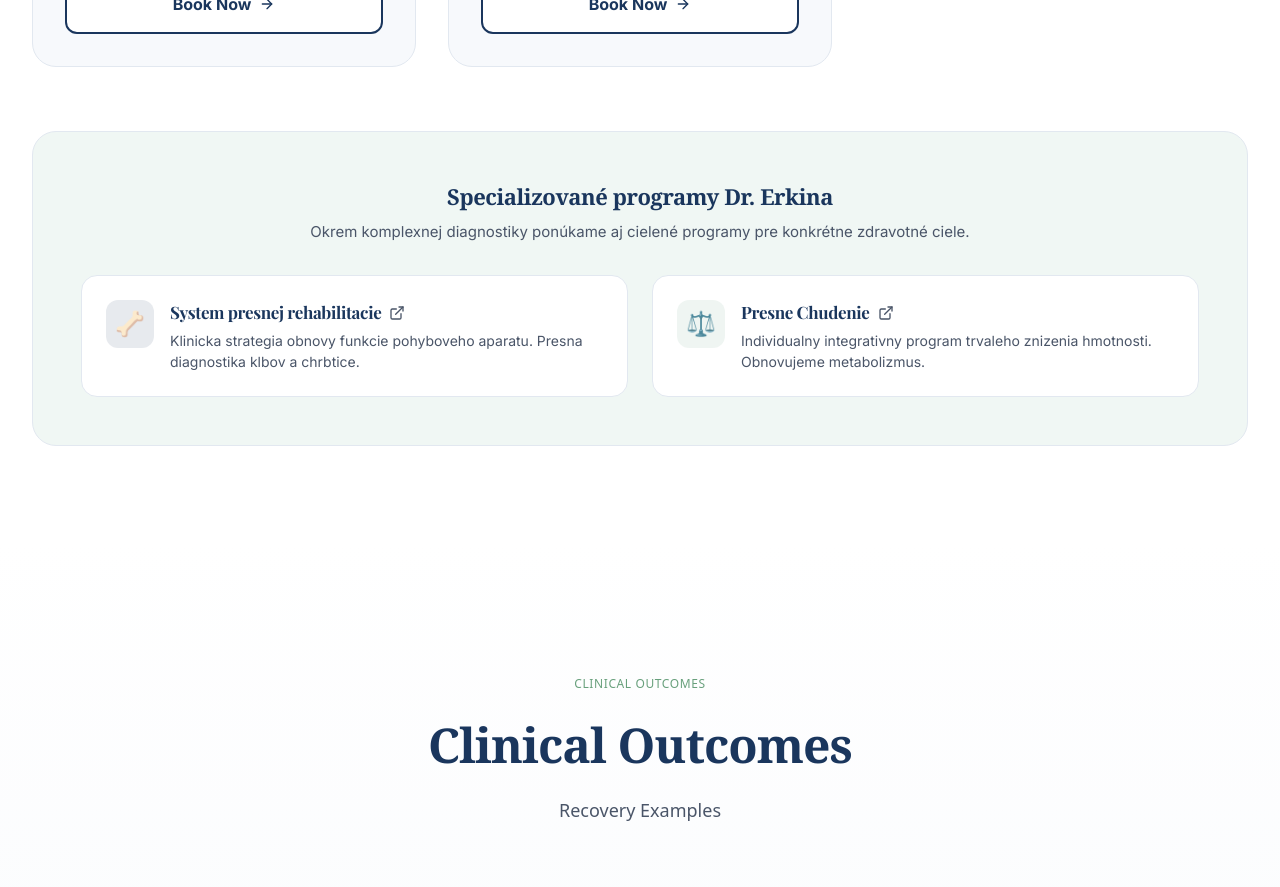
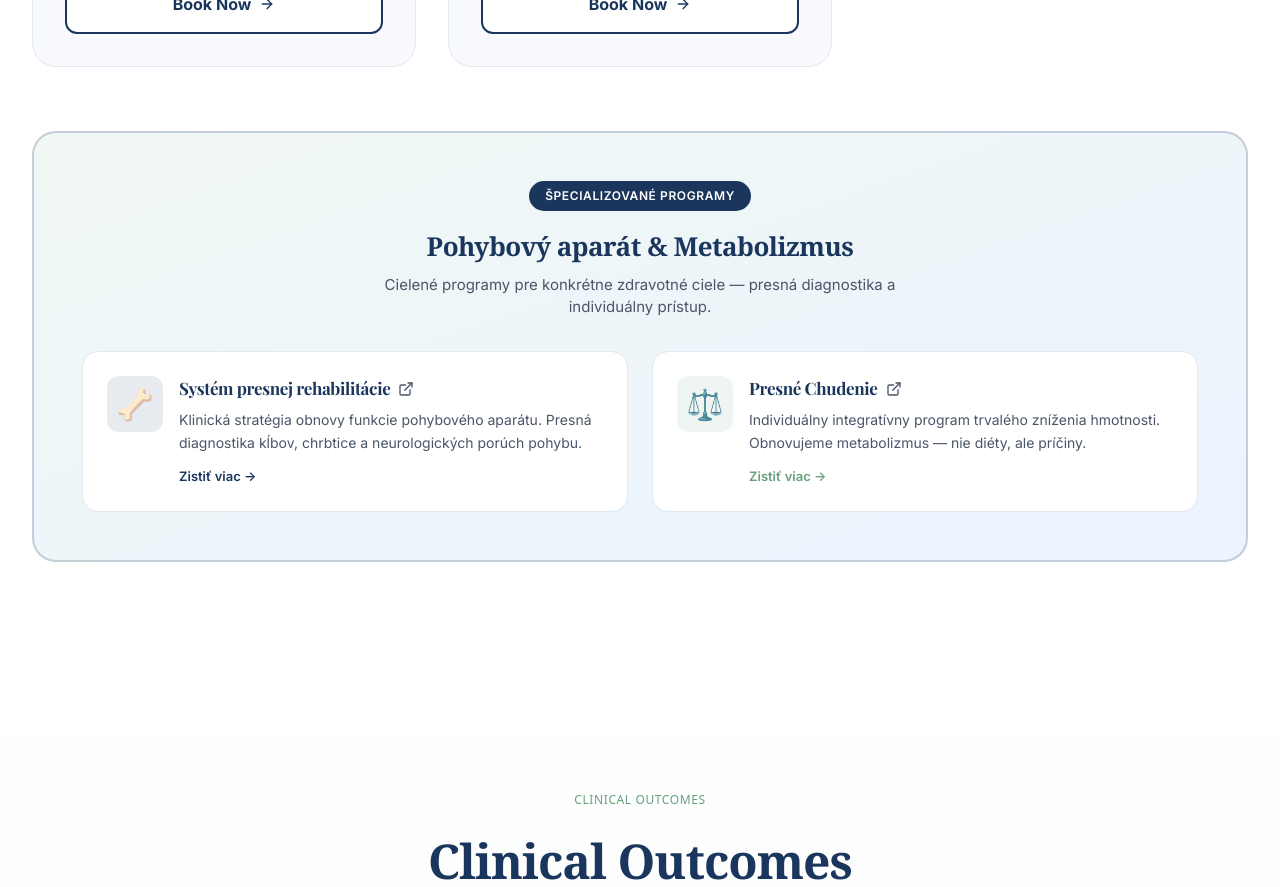
Before and after one commit to ErkinDoc/wenbnew, a React (Vite) app: page / in a window 1280 px wide. Shown: the part 3240-4127 px from the top of the page. Built offline with nearby package versions, Linux system fonts and the light colour scheme.

Commit message:
Refactor Services section with new styles and content
Updated styling and content for the Services section, including new gradient backgrounds and translated text for service titles and descriptions.

```diff
--- a/src/sections/Services.tsx
+++ b/src/sections/Services.tsx
@@ -64,14 +64,20 @@ export function Services({ onAssessmentClick }: ServicesProps) {
           whileInView={{ opacity: 1, y: 0 }}
           viewport={{ once: true }}
           transition={{ delay: 0.3 }}
-          className="mt-16 rounded-3xl border border-[#E2E8F0] bg-[#F0F7F4] p-8 md:p-12"
+          className="mt-16 rounded-3xl border-2 border-[#1A365D]/20 bg-gradient-to-br from-[#F0F7F4] to-[#EBF4FF] p-8 md:p-12"
         >
-          <h3 className="text-[22px] font-serif font-bold text-[#1A365D] mb-2 text-center">
-            Specializované programy Dr. Erkina
-          </h3>
-          <p className="text-[#4A5568] text-center mb-8 text-[15px]">
-            Okrem komplexnej diagnostiky ponúkame aj cielené programy pre konkrétne zdravotné ciele.
-          </p>
+          <div className="text-center mb-8">
+            <span className="inline-block bg-[#1A365D] text-white text-[12px] font-semibold uppercase tracking-wider px-4 py-1.5 rounded-full mb-4">
+              {t('services.specializedBadge')}
+            </span>
+            <h3 className="text-[26px] font-serif font-bold text-[#1A365D] mb-2">
+              {t('services.specializedTitle')}
+            </h3>
+            <p className="text-[#4A5568] text-[15px] max-w-xl mx-auto">
+              {t('services.specializedSubtitle')}
+            </p>
+          </div>
+
           <div className="grid grid-cols-1 md:grid-cols-2 gap-6">
             <a
               href="https://rehabilitation-seven.vercel.app/"
@@ -79,17 +85,22 @@ export function Services({ onAssessmentClick }: ServicesProps) {
               rel="noopener noreferrer"
               className="flex items-start gap-4 p-6 bg-white rounded-2xl border border-[#E2E8F0] hover:shadow-lg hover:border-[#1A365D] transition-all group"
             >
-              <div className="flex-shrink-0 w-12 h-12 rounded-xl bg-[#1A365D]/10 flex items-center justify-center">
-                <span className="text-2xl">🦴</span>
+              <div className="flex-shrink-0 w-14 h-14 rounded-xl bg-[#1A365D]/10 flex items-center justify-center text-3xl">
+                🦴
               </div>
               <div className="flex-1">
-                <div className="flex items-center gap-2 mb-1">
-                  <h4 className="text-[17px] font-bold text-[#1A365D]">System presnej rehabilitacie</h4>
-                  <ExternalLink className="w-4 h-4 text-[#4A5568] group-hover:text-[#1A365D]" />
+                <div className="flex items-center gap-2 mb-2">
+                  <h4 className="text-[17px] font-bold text-[#1A365D]">
+                    {t('services.rehab.title')}
+                  </h4>
+                  <ExternalLink className="w-4 h-4 text-[#4A5568] group-hover:text-[#1A365D] flex-shrink-0" />
                 </div>
-                <p className="text-[14px] text-[#4A5568]">
-                  Klinicka strategia obnovy funkcie pohyboveho aparatu. Presna diagnostika klbov a chrbtice.
+                <p className="text-[14px] text-[#4A5568] leading-relaxed">
+                  {t('services.rehab.description')}
                 </p>
+                <span className="inline-block mt-3 text-[13px] font-semibold text-[#1A365D] group-hover:underline">
+                  {t('services.learnMore')} →
+                </span>
               </div>
             </a>
 
@@ -97,24 +108,28 @@ export function Services({ onAssessmentClick }: ServicesProps) {
               href="https://v0-presne-chudenie-website.vercel.app/"
               target="_blank"
               rel="noopener noreferrer"
-              className="flex items-start gap-4 p-6 bg-white rounded-2xl border border-[#E2E8F0] hover:shadow-lg hover:border-[#1A365D] transition-all group"
+              className="flex items-start gap-4 p-6 bg-white rounded-2xl border border-[#E2E8F0] hover:shadow-lg hover:border-[#68A07C] transition-all group"
             >
-              <div className="flex-shrink-0 w-12 h-12 rounded-xl bg-[#68A07C]/10 flex items-center justify-center">
-                <span className="text-2xl">⚖️</span>
+              <div className="flex-shrink-0 w-14 h-14 rounded-xl bg-[#68A07C]/10 flex items-center justify-center text-3xl">
+                ⚖️
               </div>
               <div className="flex-1">
-                <div className="flex items-center gap-2 mb-1">
-                  <h4 className="text-[17px] font-bold text-[#1A365D]">Presne Chudenie</h4>
-                  <ExternalLink className="w-4 h-4 text-[#4A5568] group-hover:text-[#1A365D]" />
+                <div className="flex items-center gap-2 mb-2">
+                  <h4 className="text-[17px] font-bold text-[#1A365D]">
+                    {t('services.weight.title')}
+                  </h4>
+                  <ExternalLink className="w-4 h-4 text-[#4A5568] group-hover:text-[#68A07C] flex-shrink-0" />
                 </div>
-                <p className="text-[14px] text-[#4A5568]">
-                  Individualny integrativny program trvaleho znizenia hmotnosti. Obnovujeme metabolizmus.
+                <p className="text-[14px] text-[#4A5568] leading-relaxed">
+                  {t('services.weight.description')}
                 </p>
+                <span className="inline-block mt-3 text-[13px] font-semibold text-[#68A07C] group-hover:underline">
+                  {t('services.learnMore')} →
+                </span>
               </div>
             </a>
           </div>
         </motion.div>
-
       </div>
     </section>
   );
```
